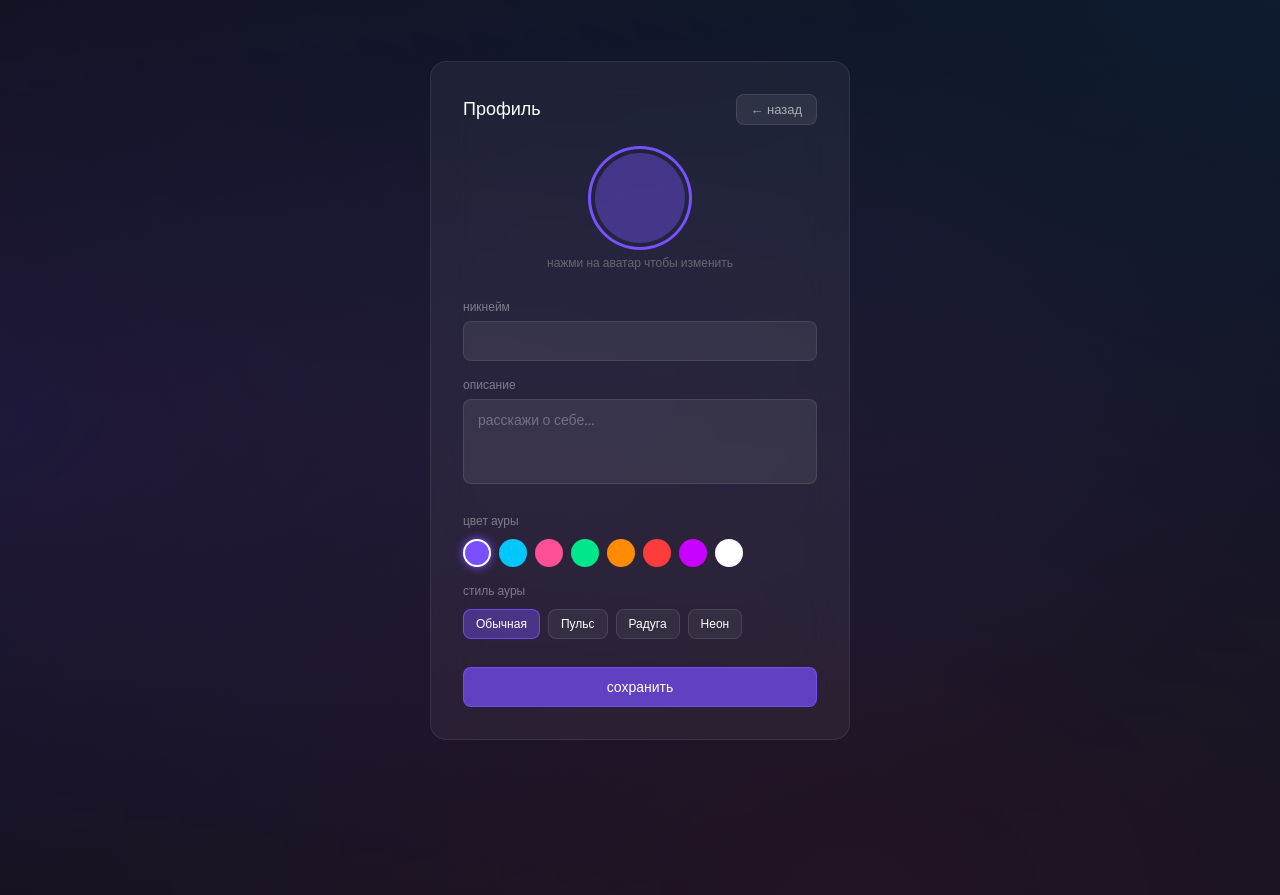
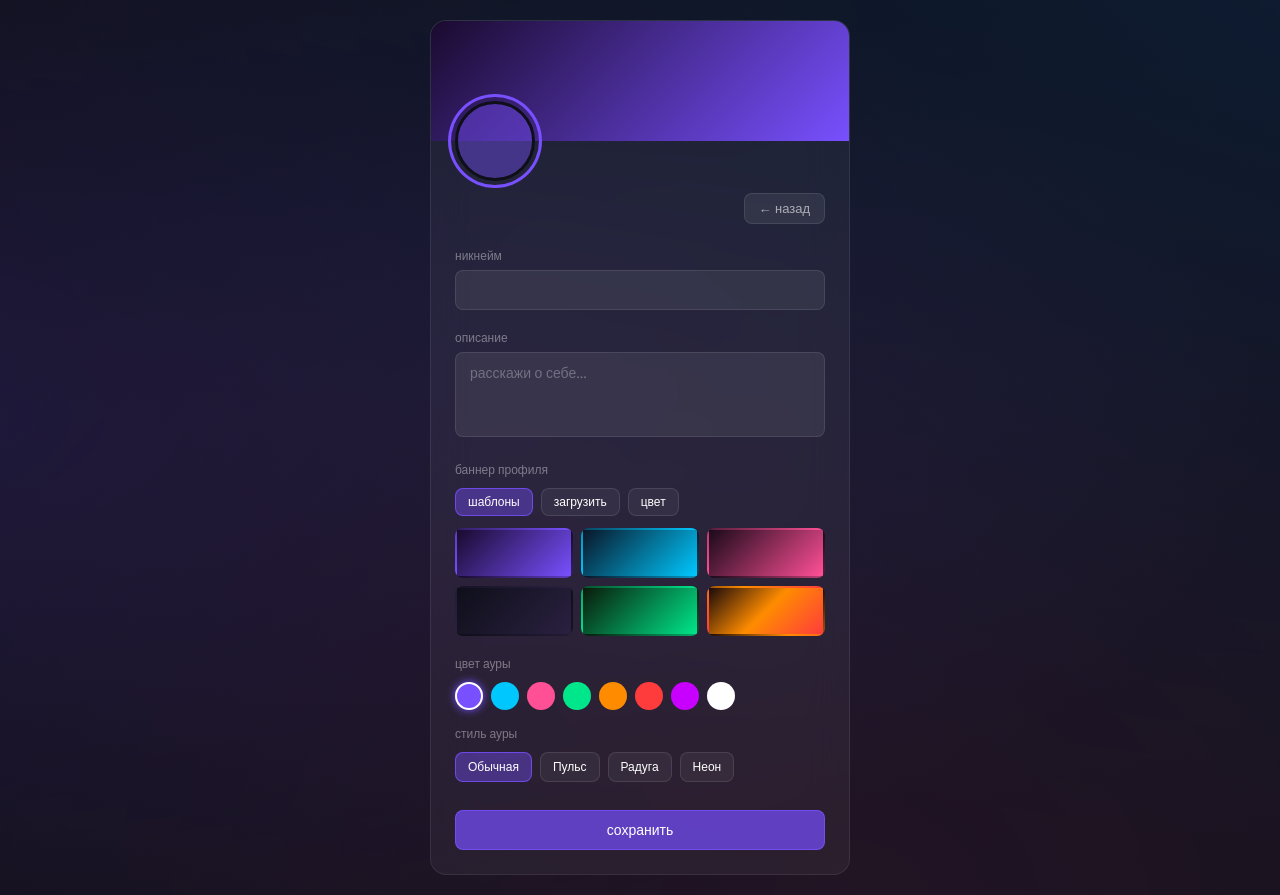
Before and after one commit to matRoSAPIOs/void-messenger, a React (Create React App) app in the folder client/: page /profile in a window 1280 px wide. Before the commit the page ends 800 px from the top, so only its background shows below. Built offline with nearby package versions, Linux system fonts and the light colour scheme; no server answers; sample sign-in values are in the browser's storage.

Commit message:
feat: баннер профиля, просмотр профиля

```diff
--- a/client/src/pages/Profile.tsx
+++ b/client/src/pages/Profile.tsx
@@ -17,16 +17,29 @@ const AURA_COLORS = [
   '#ff8c00', '#ff3c3c', '#c800ff', '#ffffff'
 ];
 
+const BANNER_TEMPLATES = [
+  { id: 'purple', style: 'linear-gradient(135deg, #1a0a2e 0%, #7850ff 100%)' },
+  { id: 'blue', style: 'linear-gradient(135deg, #0a1628 0%, #00c8ff 100%)' },
+  { id: 'pink', style: 'linear-gradient(135deg, #1a0a1a 0%, #ff5096 100%)' },
+  { id: 'dark', style: 'linear-gradient(135deg, #0f0f1a 0%, #2a2040 100%)' },
+  { id: 'green', style: 'linear-gradient(135deg, #0a1a0a 0%, #00e68a 100%)' },
+  { id: 'sunset', style: 'linear-gradient(135deg, #1a0a0a 0%, #ff8c00 50%, #ff3c3c 100%)' },
+];
+
 export default function Profile() {
   const [username, setUsername] = useState('');
   const [bio, setBio] = useState('');
   const [avatar, setAvatar] = useState<string | null>(null);
+  const [banner, setBanner] = useState<string | null>(null);
   const [auraColor, setAuraColor] = useState('#7850ff');
   const [auraStyle, setAuraStyle] = useState('solid');
   const [tag, setTag] = useState('');
   const [saved, setSaved] = useState(false);
   const [error, setError] = useState('');
+  const [bannerTab, setBannerTab] = useState<'templates' | 'upload' | 'color'>('templates');
+  const [bannerColor, setBannerColor] = useState('#7850ff');
   const fileRef = useRef<HTMLInputElement>(null);
+  const bannerRef = useRef<HTMLInputElement>(null);
   const navigate = useNavigate();
   const token = localStorage.getItem('token');
 
@@ -36,6 +49,7 @@ export default function Profile() {
       setTag(res.data.tag);
       setBio(res.data.bio || '');
       setAvatar(res.data.avatar || null);
+      setBanner(res.data.banner || null);
       setAuraColor(res.data.aura_color || '#7850ff');
       setAuraStyle(res.data.aura_style || 'solid');
     });
@@ -49,11 +63,20 @@ export default function Profile() {
     reader.readAsDataURL(file);
   };
 
+  const handleBannerUpload = (e: React.ChangeEvent<HTMLInputElement>) => {
+    const file = e.target.files?.[0];
+    if (!file) return;
+    const reader = new FileReader();
+    reader.onload = () => setBanner(`img:${reader.result}`);
+    reader.readAsDataURL(file);
+  };
+
   const save = async () => {
     setError('');
     try {
       const res = await axios.post(`${API}/profile`, {
-        token, username, bio, avatar, aura_color: auraColor, aura_style: auraStyle
+        token, username, bio, avatar, banner,
+        aura_color: auraColor, aura_style: auraStyle
       });
       localStorage.setItem('token', res.data.token);
       localStorage.setItem('username', res.data.username);
@@ -66,17 +89,12 @@ export default function Profile() {
   };
 
   const getAuraStyle = () => {
-    const base = {
-      position: 'absolute' as const,
-      inset: '-4px',
-      borderRadius: '50%',
-      zIndex: 0,
-    };
+    const base = { position: 'absolute' as const, inset: '-4px', borderRadius: '50%', zIndex: 0 };
     switch (auraStyle) {
       case 'pulse':
         return { ...base, boxShadow: `0 0 0 4px ${auraColor}60`, animation: 'pulse 2s ease-in-out infinite' };
       case 'rainbow':
-        return { ...base, background: 'conic-gradient(#ff0000, #ff8c00, #ffff00, #00e68a, #00c8ff, #7850ff, #ff0000)', padding: '3px', borderRadius: '50%' };
+        return { ...base, background: 'conic-gradient(#ff0000,#ff8c00,#ffff00,#00e68a,#00c8ff,#7850ff,#ff0000)', padding: '3px', borderRadius: '50%' };
       case 'neon':
         return { ...base, boxShadow: `0 0 8px 3px ${auraColor}, 0 0 20px 6px ${auraColor}60` };
       default:
@@ -84,8 +102,15 @@ export default function Profile() {
     }
   };
 
+  const getBannerStyle = () => {
+    if (!banner) return { background: `linear-gradient(135deg, #1a0a2e 0%, #7850ff 100%)` };
+    if (banner.startsWith('img:')) return { backgroundImage: `url(${banner.slice(4)})`, backgroundSize: 'cover', backgroundPosition: 'center' };
+    if (banner.startsWith('color:')) return { background: banner.slice(6) };
+    return { background: banner };
+  };
+
   return (
-    <div style={{ display: 'flex', alignItems: 'center', justifyContent: 'center', minHeight: '100vh' }}>
+    <div style={{ display: 'flex', alignItems: 'center', justifyContent: 'center', minHeight: '100vh', padding: '20px' }}>
       <style>{`
         @keyframes pulse {
           0%, 100% { box-shadow: 0 0 0 4px ${auraColor}60; }
@@ -97,12 +122,38 @@ export default function Profile() {
         className="glass"
         initial={{ opacity: 0, y: 20 }}
         animate={{ opacity: 1, y: 0 }}
-        style={{ padding: '32px', width: '420px' }}
+        style={{ width: '420px', overflow: 'hidden' }}
       >
-        <div style={{ display: 'flex', alignItems: 'center', justifyContent: 'space-between', marginBottom: '28px' }}>
+        <div style={{ height: '120px', ...getBannerStyle(), position: 'relative' }}>
+          <div style={{ position: 'absolute', bottom: '-40px', left: '24px' }}>
+            <div style={{ position: 'relative', width: '80px', height: '80px' }}>
+              <div style={getAuraStyle()} />
+              <div
+                onClick={() => fileRef.current?.click()}
+                style={{
+                  width: '80px', height: '80px', borderRadius: '50%',
+                  background: avatar ? 'transparent' : 'rgba(120,80,255,0.4)',
+                  display: 'flex', alignItems: 'center', justifyContent: 'center',
+                  cursor: 'pointer', overflow: 'hidden', position: 'relative', zIndex: 1,
+                  fontSize: '28px', fontWeight: 500,
+                  border: '3px solid rgba(15,15,26,1)'
+                }}
+              >
+                {avatar
+                  ? <img src={avatar} alt="avatar" style={{ width: '100%', height: '100%', objectFit: 'cover' }} />
+                  : username[0]?.toUpperCase()
+                }
+              </div>
+              <input ref={fileRef} type="file" accept="image/*" onChange={handleAvatar} style={{ display: 'none' }} />
+            </div>
+          </div>
+        </div>
+
+        <div style={{ padding: '52px 24px 24px' }}>
+          <div style={{ display: 'flex', alignItems: 'center', justifyContent: 'space-between', marginBottom: '24px' }}>
             <div>
-            <div style={{ fontSize: '18px', fontWeight: 500 }}>Профиль</div>
-            <div style={{ fontSize: '12px', color: 'rgba(120,80,255,0.9)', marginTop: '2px' }}>{tag}</div>
+              <div style={{ fontSize: '18px', fontWeight: 500 }}>{username}</div>
+              <div style={{ fontSize: '12px', color: 'rgba(120,80,255,0.9)' }}>{tag}</div>
             </div>
             <motion.button
               onClick={() => navigate('/chat')}
@@ -117,35 +168,12 @@ export default function Profile() {
             </motion.button>
           </div>
 
-        <div style={{ display: 'flex', flexDirection: 'column', alignItems: 'center', marginBottom: '28px' }}>
-          <div style={{ position: 'relative', width: '90px', height: '90px', marginBottom: '12px' }}>
-            <div style={getAuraStyle()} />
-            <div
-              onClick={() => fileRef.current?.click()}
-              style={{
-                width: '90px', height: '90px', borderRadius: '50%',
-                background: avatar ? 'transparent' : 'rgba(120,80,255,0.4)',
-                display: 'flex', alignItems: 'center', justifyContent: 'center',
-                cursor: 'pointer', overflow: 'hidden', position: 'relative', zIndex: 1,
-                fontSize: '32px', fontWeight: 500
-              }}
-            >
-              {avatar
-                ? <img src={avatar} alt="avatar" style={{ width: '100%', height: '100%', objectFit: 'cover' }} />
-                : username[0]?.toUpperCase()
-              }
-            </div>
-            <input ref={fileRef} type="file" accept="image/*" onChange={handleAvatar} style={{ display: 'none' }} />
-          </div>
-          <div style={{ fontSize: '12px', color: 'rgba(255,255,255,0.3)' }}>нажми на аватар чтобы изменить</div>
-        </div>
-
-        <div style={{ marginBottom: '16px' }}>
+          <div style={{ marginBottom: '20px' }}>
             <div style={{ fontSize: '12px', color: 'rgba(255,255,255,0.4)', marginBottom: '6px' }}>никнейм</div>
             <input className="input" value={username} onChange={e => setUsername(e.target.value)} />
           </div>
 
-        <div style={{ marginBottom: '24px' }}>
+          <div style={{ marginBottom: '20px' }}>
             <div style={{ fontSize: '12px', color: 'rgba(255,255,255,0.4)', marginBottom: '6px' }}>описание</div>
             <textarea
               className="input"
@@ -155,6 +183,69 @@ export default function Profile() {
               rows={3}
               style={{ resize: 'none', lineHeight: 1.5 }}
             />
+          </div>
+
+          <div style={{ marginBottom: '20px' }}>
+            <div style={{ fontSize: '12px', color: 'rgba(255,255,255,0.4)', marginBottom: '10px' }}>баннер профиля</div>
+            <div style={{ display: 'flex', gap: '8px', marginBottom: '12px' }}>
+              {(['templates', 'upload', 'color'] as const).map(tab => (
+                <button
+                  key={tab}
+                  onClick={() => setBannerTab(tab)}
+                  style={{
+                    padding: '5px 12px', borderRadius: '8px', cursor: 'pointer',
+                    fontSize: '12px', border: '1px solid',
+                    background: bannerTab === tab ? 'rgba(120,80,255,0.4)' : 'rgba(255,255,255,0.05)',
+                    borderColor: bannerTab === tab ? 'rgba(120,80,255,0.8)' : 'rgba(255,255,255,0.1)',
+                    color: 'white'
+                  }}
+                >
+                  {tab === 'templates' ? 'шаблоны' : tab === 'upload' ? 'загрузить' : 'цвет'}
+                </button>
+              ))}
+            </div>
+
+            {bannerTab === 'templates' && (
+              <div style={{ display: 'grid', gridTemplateColumns: 'repeat(3, 1fr)', gap: '8px' }}>
+                {BANNER_TEMPLATES.map(t => (
+                  <div
+                    key={t.id}
+                    onClick={() => setBanner(t.style)}
+                    style={{
+                      height: '50px', borderRadius: '8px', cursor: 'pointer',
+                      background: t.style,
+                      border: banner === t.style ? '2px solid white' : '2px solid transparent'
+                    }}
+                  />
+                ))}
+              </div>
+            )}
+
+            {bannerTab === 'upload' && (
+              <div>
+                <input ref={bannerRef} type="file" accept="image/*" onChange={handleBannerUpload} style={{ display: 'none' }} />
+                <motion.button
+                  className="btn"
+                  onClick={() => bannerRef.current?.click()}
+                  whileTap={{ scale: 0.97 }}
+                  style={{ fontSize: '13px', padding: '10px' }}
+                >
+                  выбрать фото
+                </motion.button>
+              </div>
+            )}
+
+            {bannerTab === 'color' && (
+              <div style={{ display: 'flex', alignItems: 'center', gap: '12px' }}>
+                <input
+                  type="color"
+                  value={bannerColor}
+                  onChange={e => { setBannerColor(e.target.value); setBanner(`color:${e.target.value}`); }}
+                  style={{ width: '48px', height: '48px', borderRadius: '8px', border: 'none', cursor: 'pointer', background: 'none' }}
+                />
+                <div style={{ fontSize: '13px', color: 'rgba(255,255,255,0.5)' }}>выбери цвет баннера</div>
+              </div>
+            )}
           </div>
 
           <div style={{ marginBottom: '16px' }}>
@@ -178,7 +269,7 @@ export default function Profile() {
 
           <div style={{ marginBottom: '28px' }}>
             <div style={{ fontSize: '12px', color: 'rgba(255,255,255,0.4)', marginBottom: '10px' }}>стиль ауры</div>
-          <div style={{ display: 'flex', gap: '8px' }}>
+            <div style={{ display: 'flex', gap: '8px', flexWrap: 'wrap' }}>
               {AURA_STYLES.map(style => (
                 <motion.button
                   key={style.id}
@@ -208,13 +299,10 @@ export default function Profile() {
             </motion.p>
           )}
 
-        <motion.button
-          className="btn"
-          onClick={save}
-          whileTap={{ scale: 0.97 }}
-        >
+          <motion.button className="btn" onClick={save} whileTap={{ scale: 0.97 }}>
             {saved ? '✓ сохранено' : 'сохранить'}
           </motion.button>
+        </div>
       </motion.div>
     </div>
   );
```
Lines whose indentation alone changed are shown as unchanged.
